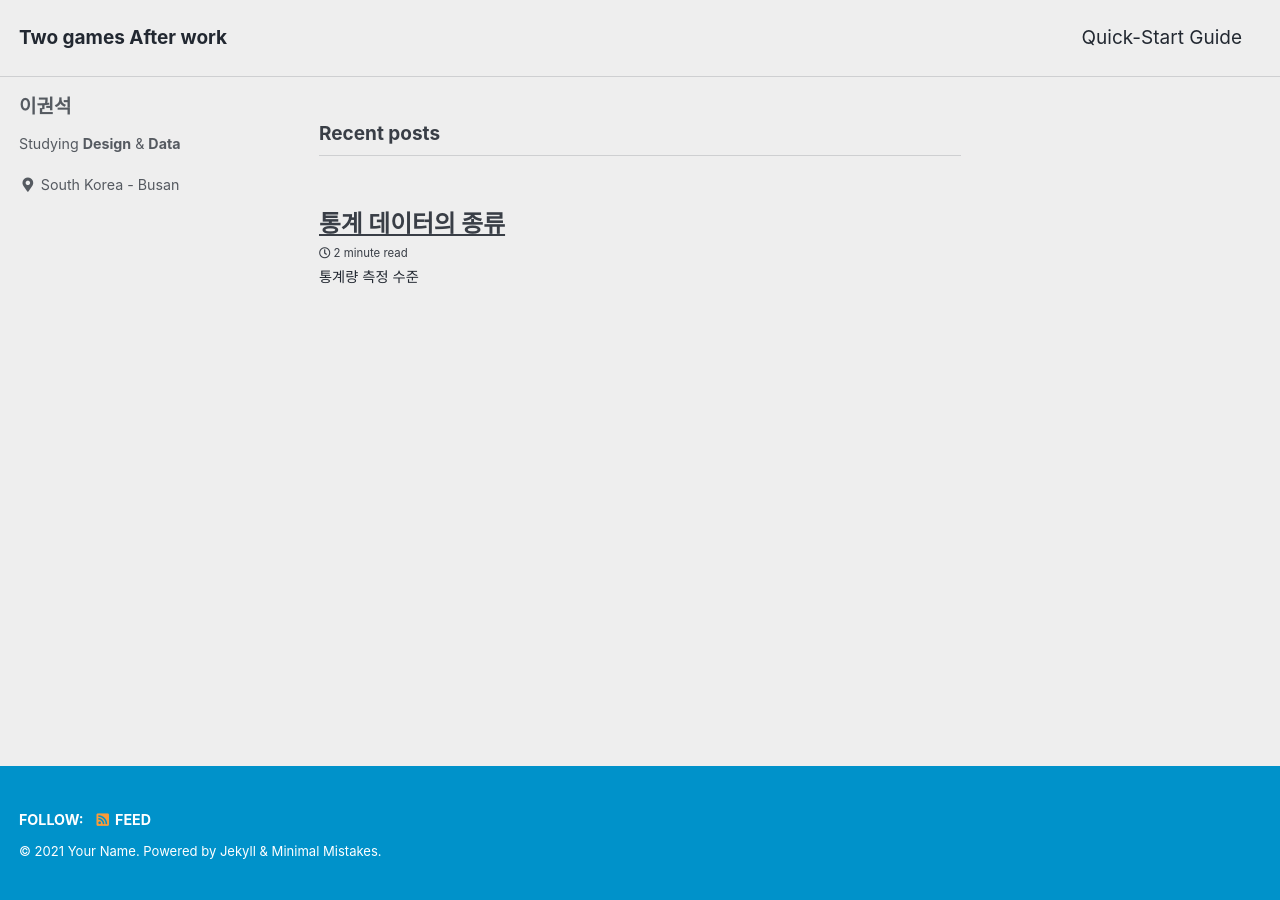
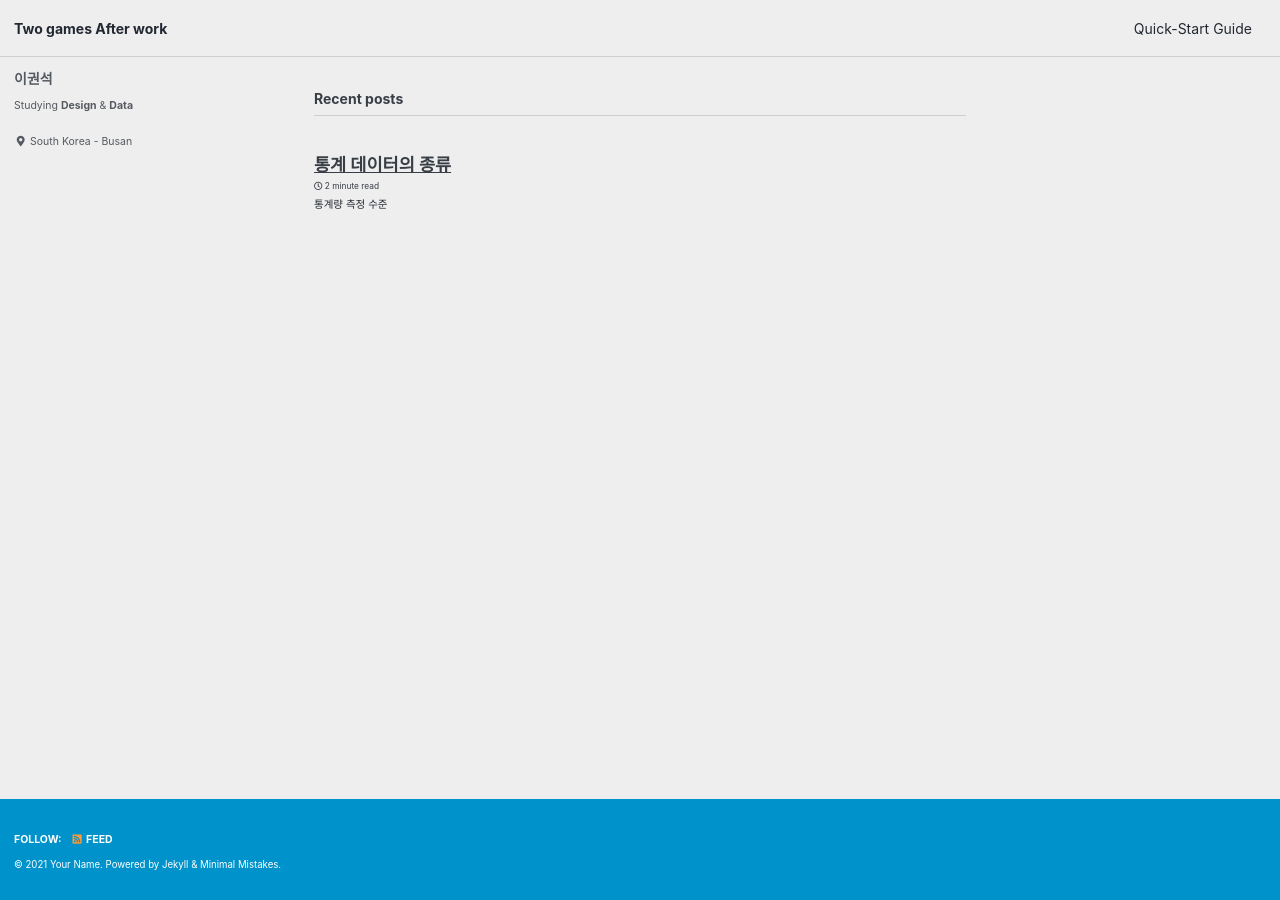
Before and after one commit to LEEGWONSEOK/LEEGWONSEOK.github.io, a Jekyll site: the page built from index.html, in a window 1280 px wide. Built offline with Jekyll 4.4.1, drawn with Linux system fonts in a browser that asks for light colours; cached includes are drawn as plain includes; the list of posts is cut into pages by our own code.

Commit message:
Update _reset.scss

```diff
--- a/_sass/minimal-mistakes/_reset.scss
+++ b/_sass/minimal-mistakes/_reset.scss
@@ -8,18 +8,18 @@ html {
   /* apply a natural box layout model to all elements */
   box-sizing: border-box;
   background-color: $background-color;
-  font-size: 11px;      //font-size: 16px;
+  font-size: 12px;      //font-size: 16px;
 
   @include breakpoint($medium) {
-    font-size: 15px;    //font-size: 18px;
+    font-size: 14px;    //font-size: 18px;
   }
 
   @include breakpoint($large) {
-    font-size: 17px;    //font-size: 20px;
+    font-size: 14px;    //font-size: 20px;
   }
 
   @include breakpoint($x-large) {
-    font-size: 19px;    //font-size: 22px;
+    font-size: 14px;    //font-size: 22px;
   }
 
   -webkit-text-size-adjust: 100%;
```
